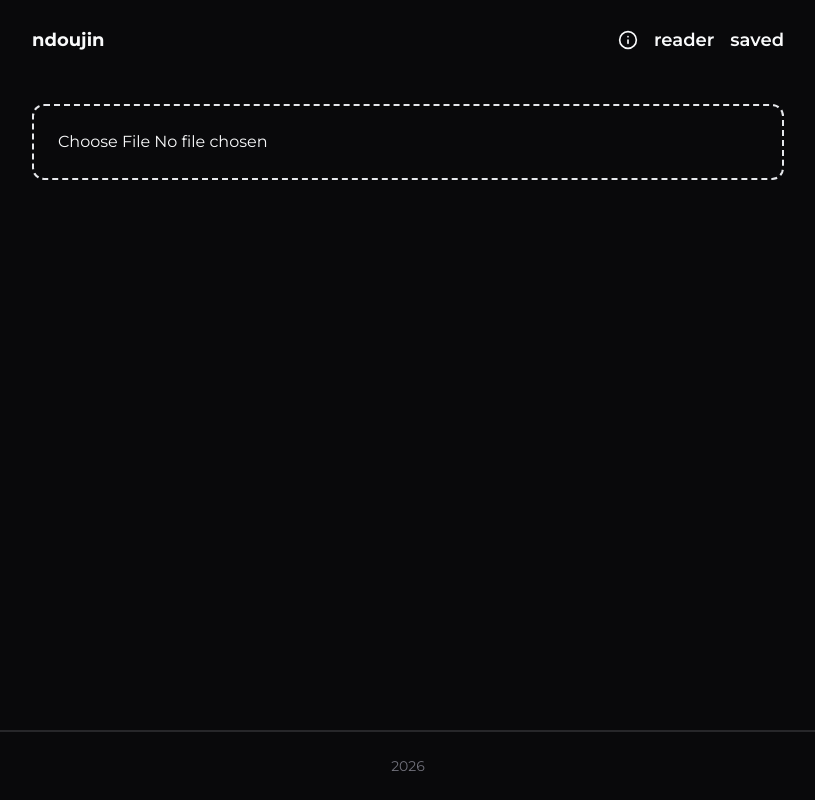
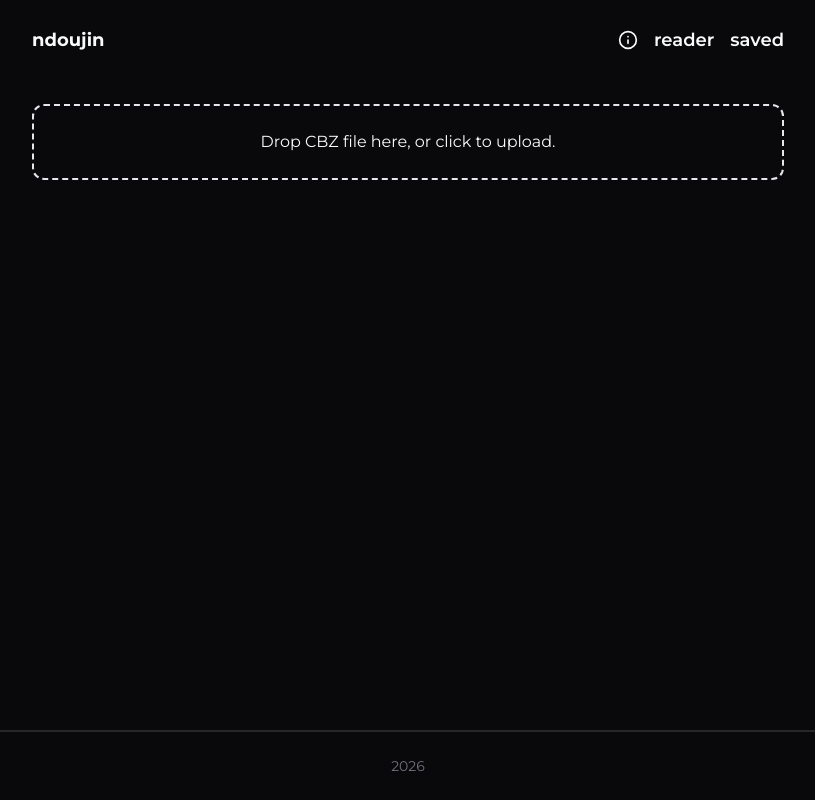
Before and after one commit to devyuji/ndoujin-web, a SvelteKit app: page /reader in a window 1280 px wide. Shown: the whole page, without its empty margins (232-1047 px from the left). Built offline with nearby package versions, Linux system fonts and the light colour scheme.

Commit message:
added dragging indication
- Made Scroll to top center
- Few improvement

```diff
--- a/src/routes/reader/+page.svelte
+++ b/src/routes/reader/+page.svelte
@@ -8,7 +8,7 @@
 	import type { Setting } from '$lib/types/settings';
 	import jszip from 'jszip';
 	import { setContext } from 'svelte';
-	import { fade } from 'svelte/transition';
+	import { fade, fly } from 'svelte/transition';
 
 	interface Image {
 		image: Blob;
@@ -17,14 +17,20 @@
 
 	let file = $state<FileList>();
 	let images = $state<Image[]>([]);
+	let totalPages = $derived(images.length);
+	let showDropperZone = $state(false);
+
 	let loading = $state(false);
 	let imageIndex = $state(0);
+
 	let settings = $state<Setting>({
 		layout: 'horizontal',
 		autoScroll: false,
 		autoScrollTime: 5
 	});
 	let showTopIndicator = $state(false);
+
+	const extenstion = ['png', 'jpg', 'webp', 'jpeg'];
 
 	$effect(() => {
 		const s = localStorage.getItem('reader-setting');
@@ -62,13 +68,15 @@
 
 		if (!f) return;
 
+		await processFile(f);
+	}
+
+	async function processFile(data: ArrayBuffer) {
 		loading = true;
 
 		try {
-			const response = await jszip.loadAsync(f);
+			const response = await jszip.loadAsync(data);
 			let allImage: Image[] = [];
-
-			const extenstion = ['png', 'jpg', 'webp', 'jpeg'];
 
 			const imagesLength = Object.keys(response.files).length;
 
@@ -78,7 +86,7 @@
 					const fileName = file.name;
 					const img = await file.async('blob');
 
-					const fileExtension = fileName.split('.').at(-1);
+					const fileExtension = getFileExtension(fileName);
 
 					let a = extenstion.find((ex) => ex === fileExtension);
 
@@ -111,17 +119,19 @@
 		}, 10);
 	}
 
+	function getFileExtension(name: string): string {
+		let n = name.split('.').at(-1);
+
+		if (!n) throw new Error('unable to get extension');
+
+		return n;
+	}
+
 	function openReading(index: number) {
 		imageIndex = index;
 
 		pushState('', {
 			readerModal: true
-		});
-	}
-
-	function openSetting() {
-		pushState('', {
-			showSetting: true
 		});
 	}
 
@@ -135,7 +145,50 @@
 			behavior: 'smooth'
 		});
 	}
+
+	async function onDrop(e: DragEvent) {
+		e.preventDefault();
+
+		showDropperZone = false;
+
+		if (!e.dataTransfer) return;
+
+		const files = [...e.dataTransfer.items].map((item) => item.getAsFile()).filter((file) => file);
+
+		if (files.length < 1) {
+			showDropperZone = false;
+			return;
+		}
+		let fileExtension = getFileExtension(files[0]?.name!);
+
+		if (fileExtension !== 'cbz') {
+			return;
+		}
+
+		const f = await files[0]?.arrayBuffer();
+
+		if (!f) return;
+
+		await processFile(f);
+	}
 </script>
+
+<svelte:window
+	ondrop={onDrop}
+	ondragover={(e) => {
+		if (!e.dataTransfer) return;
+
+		const fileItems = [...e.dataTransfer.items].filter((item) => item.kind === 'file');
+		if (fileItems.length > 0) {
+			e.preventDefault();
+
+			showDropperZone = true;
+		}
+	}}
+	ondragleave={() => {
+		showDropperZone = false;
+	}}
+/>
 
 <svelte:head>
 	<title>Web Comic Reader (CBZ) - ndoujin</title>
@@ -145,21 +198,41 @@
 <main class="grid place-items-center">
 	<Container class="space-y-6">
 		<div class="grid place-items-center border-2 border-dashed border-gray-200 rounded-xl">
+			<label
+				for="file-upload"
+				class={`w-full p-6 text-center grid place-items-center cursor-pointer ${showDropperZone ? 'h-50 bg-blue-500/50' : ''}`}
+				ondrag={(e) => {
+					if (!e.dataTransfer) return;
+
+					const fileItems = [...e.dataTransfer.items].filter((item) => item.kind === 'file');
+					if (fileItems.length > 0) {
+						e.preventDefault();
+					}
+				}}
+			>
+				Drop CBZ file here, or click to upload.
 				<input
+					id="file-upload"
 					onchange={submit}
 					bind:files={file}
 					multiple={false}
 					accept=".cbz"
 					type="file"
-				class="w-full p-6 text-center"
+					class="hidden"
 				/>
+			</label>
 		</div>
 
 		{#if loading}
 			<div transition:fade={{ duration: 250 }} class="text-center">
 				<Loading />
 			</div>
+		{:else if totalPages < 1}
+			<div></div>
 		{:else}
+			<div>
+				<p>Total Pages: {totalPages}</p>
+			</div>
 			<div class="grid grid-cols-2 sm:grid-cols-3 md:grid-cols-4 gap-6">
 				{#each images as data, index (index)}
 					<button
@@ -172,14 +245,15 @@
 				{/each}
 			</div>
 
-			<!-- FAQ scroll to top  -->
+			<!--------------------------------- FAQ scroll to top  ----------------------------->
 			{#if showTopIndicator}
-				<div class="flex justify-end sticky bottom-10 z-5 pointer-events-none">
+				<div class="flex justify-center sticky bottom-10 z-5 pointer-events-none">
 					<button
+						transition:fly={{ y: 10, duration: 220 }}
 						onclick={scrollToTop}
 						type="button"
 						aria-label="scroll top"
-						class="bg-gray-darker rounded-xl p-3 pointer-events-auto"
+						class="bg-gray-darker rounded-xl p-3 pointer-events-auto shadow-[rgba(0,0,0,0.24)_0px_3px_8px]"
 					>
 						<svg
 							viewBox="0 0 24 24"
@@ -194,6 +268,7 @@
 					</button>
 				</div>
 			{/if}
+			<!---------------------------------------- FAQ ------------------------------------------>
 		{/if}
 	</Container>
 </main>
```
Lines whose indentation alone changed are shown as unchanged.
